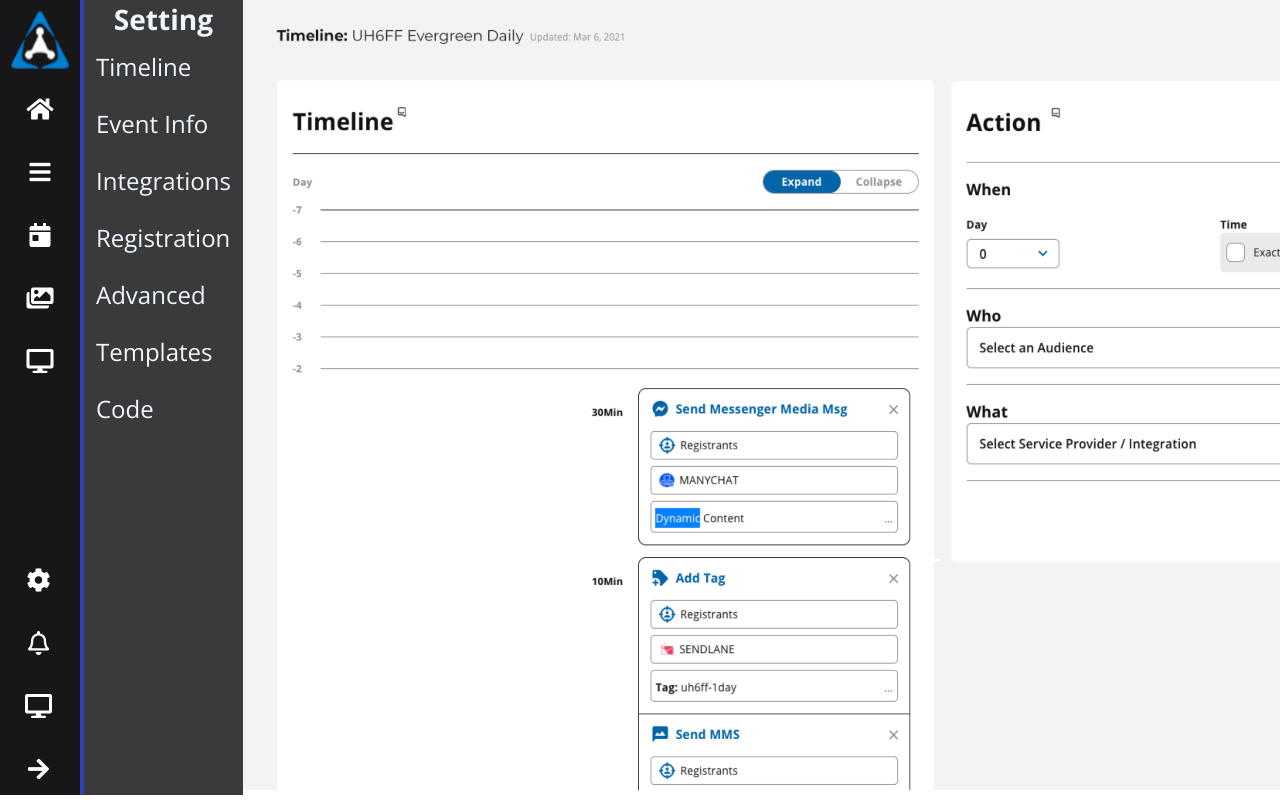
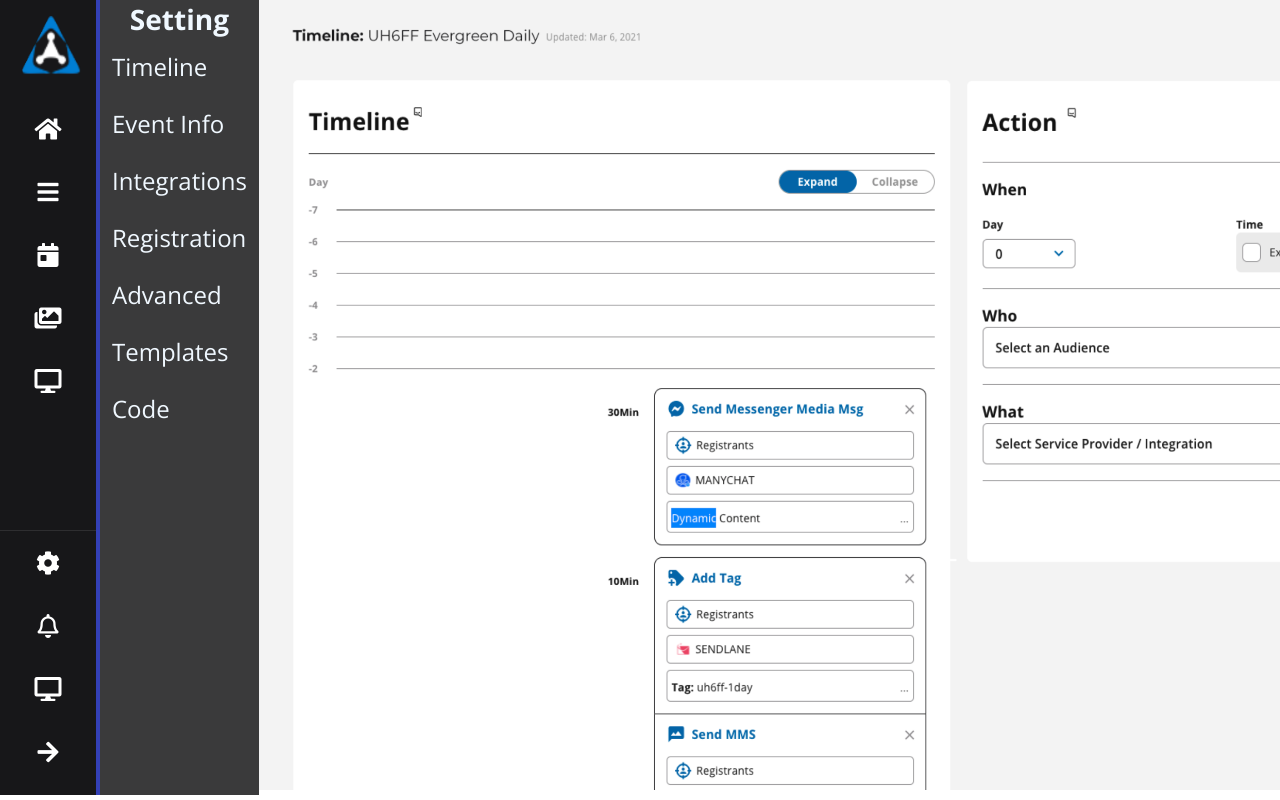
Before and after one commit to Rakibul71/practice-side-nav-bar, a plain HTML site: page index.html in a window 1280 px wide. Shown: the top 800 px of the page. Drawn offline with nearby package versions, Linux system fonts and the light colour scheme.

Commit message:
some cng

```diff
--- a/index.html
+++ b/index.html
@@ -17,18 +17,18 @@
     <!-- left part -->
        <div class="leftPart">
         <div class="leftpart-1">
-            <img src="logo.png" alt="logo" height="60px" width="60px">
+            <img class="logo" src="logo.png" alt="logo" height="60px" width="60px">
             <div class="leftpartTop">
-                <ul>
+                <ul class="topli">
                     <li><a href="#"><i class="fas fa-home" style="color:white"></i></a></li>
                     <li><a href="#"><i class="fas fa-bars" style="color:white"></i></a></li>
-                    <li><a href="#"><i class="fas fa-calendar-day"style="color:white" ></i></a></li>
+                    <li><a href="#"><i class="fas fa-calendar-day"style="color:white"></i></a></li>
                     <li><a href="#"><i class="fas fa-images" style="color:white"></i></a></li>
                     <li><a href="#"><i class="fas fa-desktop" style="color:white"></i></a></li>
                 </ul>
             </div>
             <div class="leftpartBottom">
-                <ul>
+                <ul class="bottomli">
                     <li><a href="#"><i class="fas fa-cog" style="color:white"></i></a></li>
                     <li><a href="#"><i class="far fa-bell" style="color:white"></i></a></li>
                     <li><a href="#"><i class="fas fa-desktop" style="color:white"></i></a></li>
--- a/style.css
+++ b/style.css
@@ -4,7 +4,7 @@
   font-family: Open Sans;
   /* box-sizing: border-box; */
 }
-.home .leftPart ul li {
+/* .home .leftPart ul li {
   list-style: none;
 }
 .home {
@@ -45,7 +45,56 @@ li {
 ul :hover {
   height: 100%;
   background-color: #00476f;
-  /* padding: 15px; */
+}
+p {
+  padding: 12px;
+}
+p:hover {
+  background-color: #171719;
+} */
+
+.home .leftPart ul li {
+  list-style: none;
+}
+.home {
+  display: flex;
+}
+.rightPart img {
+  width: 1300px;
+  height: 790px;
+}
+.leftPart {
+  display: flex;
+}
+.leftpart-1 {
+  font-size: 1.5rem;
+  background-color: #171719;
+  border-right: 4px solid rgb(51, 64, 182);
+  text-align: center;
+  /* padding: 10px; */
+}
+.leftpartBottom {
+  position: sticky;
+  /* position: relative; */
+  top: 530px;
+  color: rgb(226, 210, 210);
+}
+
+.leftpart-2 {
+  font-size: 1.5rem;
+  color: aliceblue;
+  line-height: 1.5 rem;
+  background-color: #3a3a3b;
+}
+.leftpart-2 h3 {
+  text-align: center;
+}
+li {
+  padding: 15px;
+}
+ul :hover {
+  /* height: 100%; */
+  background-color: #00476f;
 }
 p {
   padding: 12px;
@@ -53,3 +102,12 @@ p {
 p:hover {
   background-color: #171719;
 }
+
+.bottomli {
+  border-top: 1px solid rgba(255, 255, 255, 0.1);
+}
+.logo {
+  margin: 15px;
+  text-align: center;
+  padding-left: 6px;
+}
```
